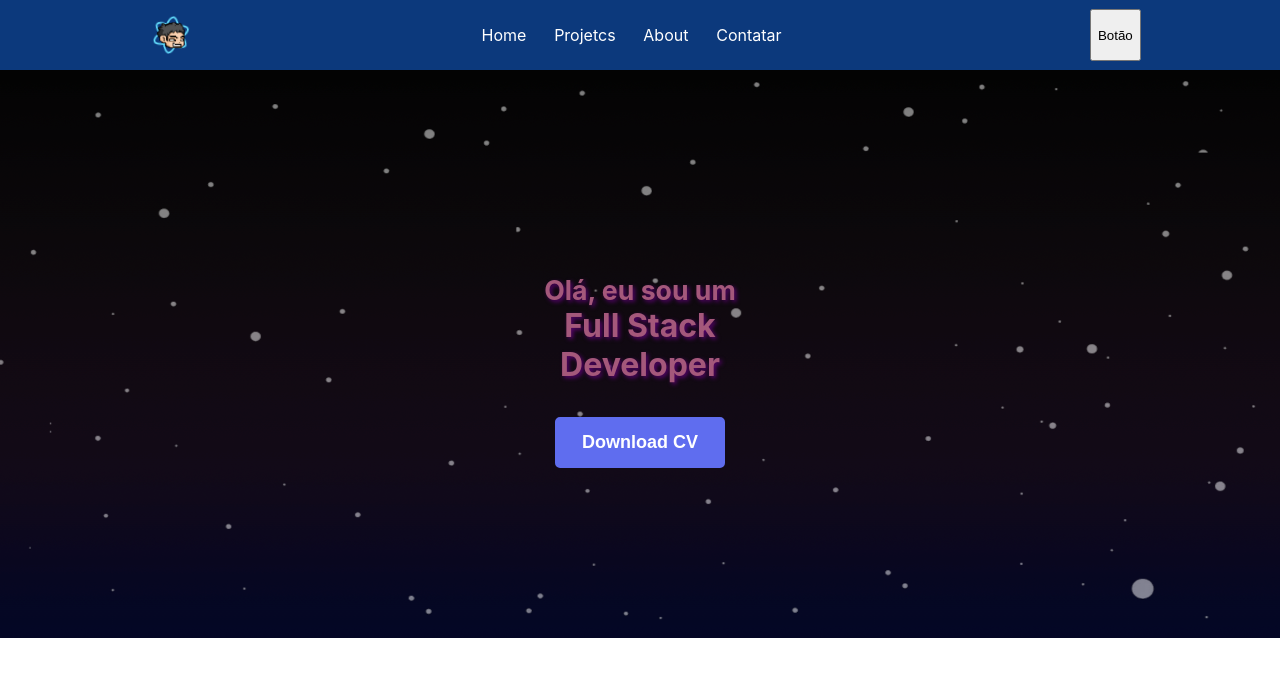
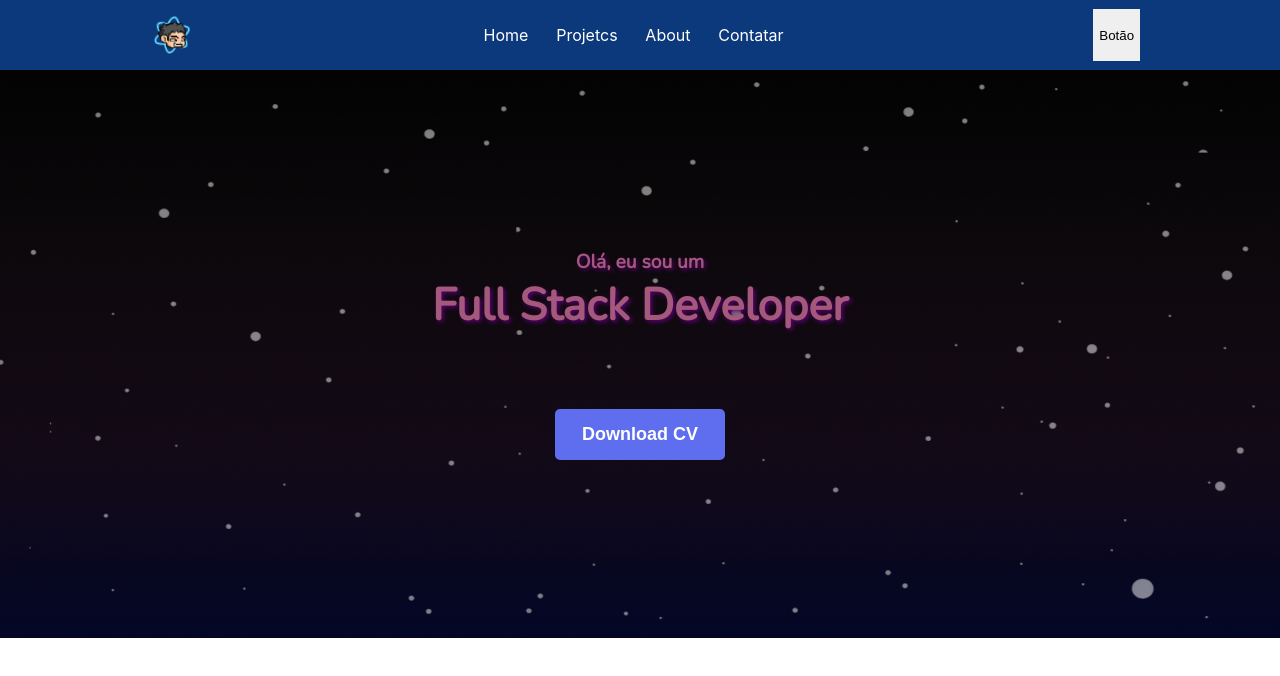
Before and after one commit to TH-ThiagoAlves/th-thiagoalves.github.io, a React (Create React App) app: page / in a window 1280 px wide. Shown: the top 676 px of the page. Built offline with nearby package versions, Linux system fonts and the light colour scheme.

Commit message:
feat: titulo da section completo e estilizado

```diff
--- a/src/components/Curriculum/index.js
+++ b/src/components/Curriculum/index.js
@@ -6,12 +6,16 @@ import './style.css';
 export default function Curriculum() {
   const particlesContainerRef = useRef(null);
 
+  // Função para criar uma partícula quando o mouse se move
   const createParticle = (event) => {
+    // Cria um elemento <div> para representar a partícula
     const particle = document.createElement('div');
     particle.className = 'particle';
     particle.style.left = (event.clientX - 5) + 'px';
     particle.style.top = (event.clientY - 5) + 'px';
+    // Adiciona a partícula ao contêiner de partículas
     particlesContainerRef.current.appendChild(particle);
+    // Remove a partícula após 1 segundo
     setTimeout(() => {
       particle.remove();
     }, 1000);
@@ -26,7 +30,7 @@ export default function Curriculum() {
       <button type="button">
         <a href={cv} download>Download CV</a>
       </button>
-      <div className="particles-container" ref={particlesContainerRef}></div>
+      <div className="particles-container" ref={particlesContainerRef} />
     </section>
   )
 }
--- a/src/components/Curriculum/style.css
+++ b/src/components/Curriculum/style.css
@@ -1,3 +1,5 @@
+@import url('https://fonts.googleapis.com/css2?family=Nunito&display=swap');
+
 .particles-container {
   position: fixed;
   top: 0;
@@ -15,20 +17,9 @@
   border-radius: 50%;
   background-color: #ffffff63;
   pointer-events: none;
+  opacity: 0;
   animation: particleEffect 1s linear infinite;
 }
-
-@keyframes particleEffect {
-  0% {
-    opacity: 1;
-    transform: scale(1);
-  }
-  100% {
-    opacity: 0;
-    transform: scale(2);
-  }
-}
-
 
 /* #282c34 */
 /* backdrop-filter: blur(10px); */
@@ -56,21 +47,30 @@
   opacity: 0.5;
 }
 
+h1, small {
+  font-family: 'Nunito', sans-serif;
+}
+
+small {
+  font-size: 1.5vw;
+}
+
 h1 {
   color: rgb(164 88 123);
-  font-size: 2.5vw;
+  font-size: 3.5vw;
   text-shadow: 2px 2px 4px #58036e;
-  width: 24%;
-  height: 22vh;
+  width: 33%;
+  height: 20vh;
   margin: 0;
   display: flex;
   align-items: center;
   justify-content: center;
   flex-wrap: wrap;
   text-align: center;
-  align-content: center;
+  align-content: flex-start;
   place-items: center;
   z-index: 10;
+  font-weight: 800;
 }
 
 .introdution-container > button {
@@ -98,3 +98,48 @@ button > a {
       transform: translateX(-50px);
     }
 }
+
+@keyframes particleEffect {
+  0% {
+    opacity: 1;
+    transform: scale(1);
+  }
+  100% {
+    opacity: 0;
+    transform: scale(2);
+  }
+}
+
+h1, button {
+  animation: hasShown 2s ease-in-out forwards;
+}
+
+button {
+  opacity: 0;
+  animation-delay: 435ms;
+  border: none;
+}
+
+@keyframes hasShown {
+  0% {
+    opacity: 0;
+    transform: translateY(50px);
+  }
+  100% {
+    opacity: 1;
+    transform: none;
+  }
+}
+
+button :hover {
+  animation: isRippling 5s ease-in-out infinite;
+}
+
+@keyframes isRippling {
+  0% {
+    border: solid 10px rgba(95, 109, 239, 0);
+  }
+  100% {
+    border: solid 10px rgb(95 109 239);
+  }
+}
```
